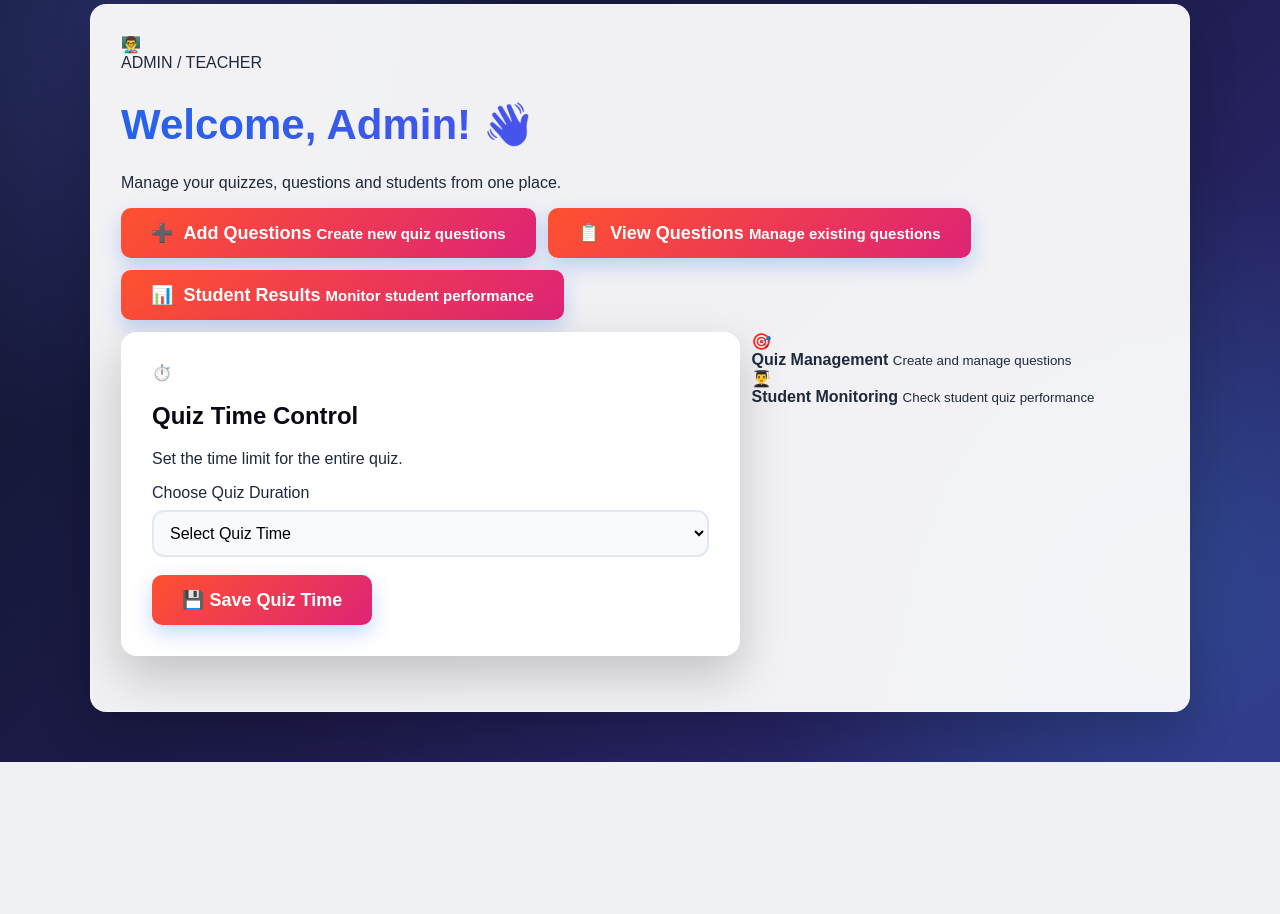
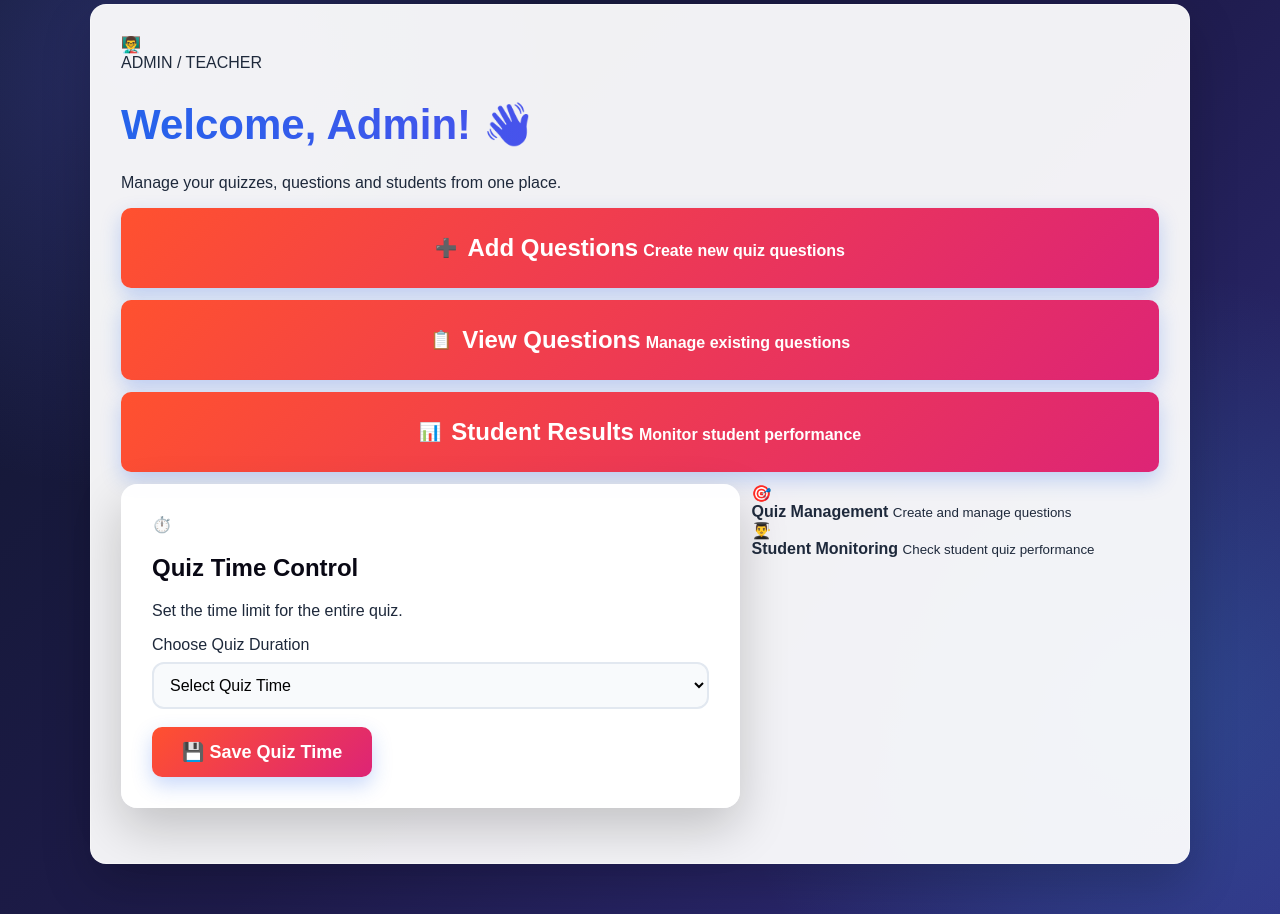
Before and after one commit to Sum332/online-quiz-management-system, a Python web app: template templates/admin.html in a window 1280 px wide. Shown: the part 153-1067 px from the top of the page. Before the commit the page ends 915 px from the top, so only its background shows below. Run offline with Jinja, Linux system fonts and the light colour scheme; the template is opened without the code that fills it, so the values that code supplies are empty.

Commit message:
Improved admin button sizes

```diff
--- a/static/style.css
+++ b/static/style.css
@@ -815,3 +815,22 @@ select:focus {
         transform: scale(1);
     }
 }
+/* ADMIN BUTTONS SAME SIZE */
+.admin-action {
+    width: 100%;
+    min-height: 80px;
+    display: flex;
+    align-items: center;
+    gap: 20px;
+    box-sizing: border-box;
+    margin-bottom: 18px;
+}
+
+/* BUTTON TEXT */
+.admin-action strong {
+    font-size: 24px;
+}
+
+.admin-action small {
+    font-size: 16px;
+}
```
